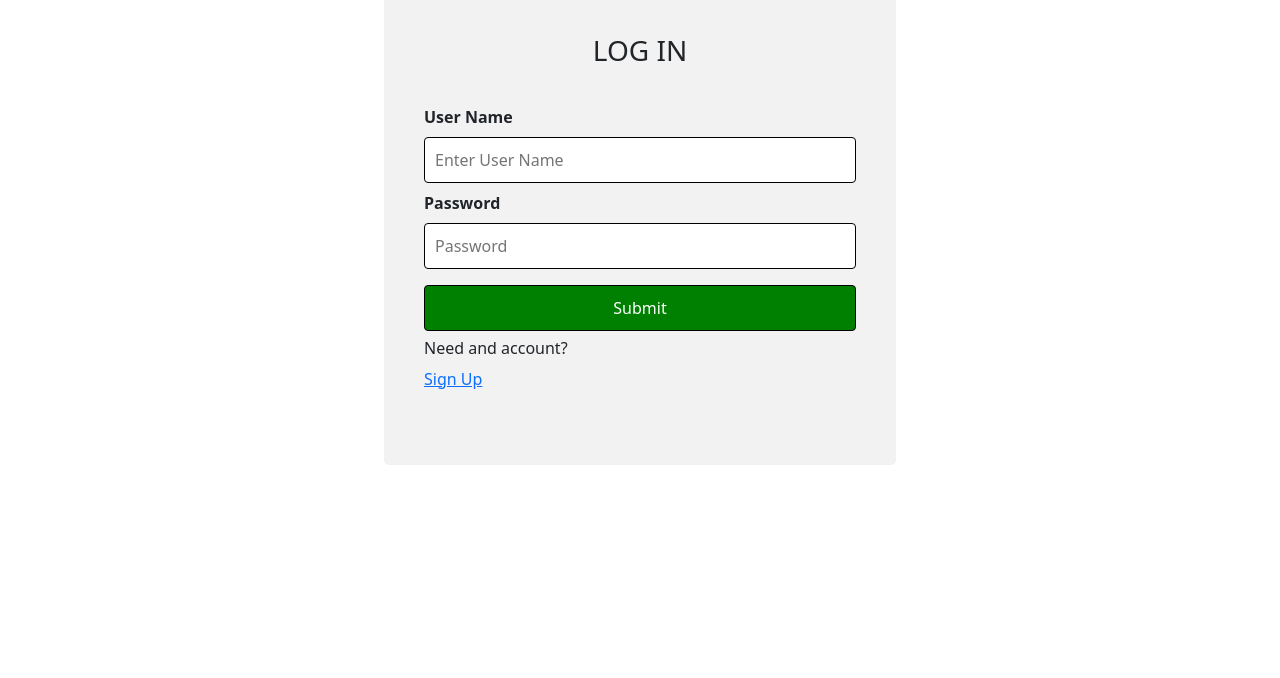
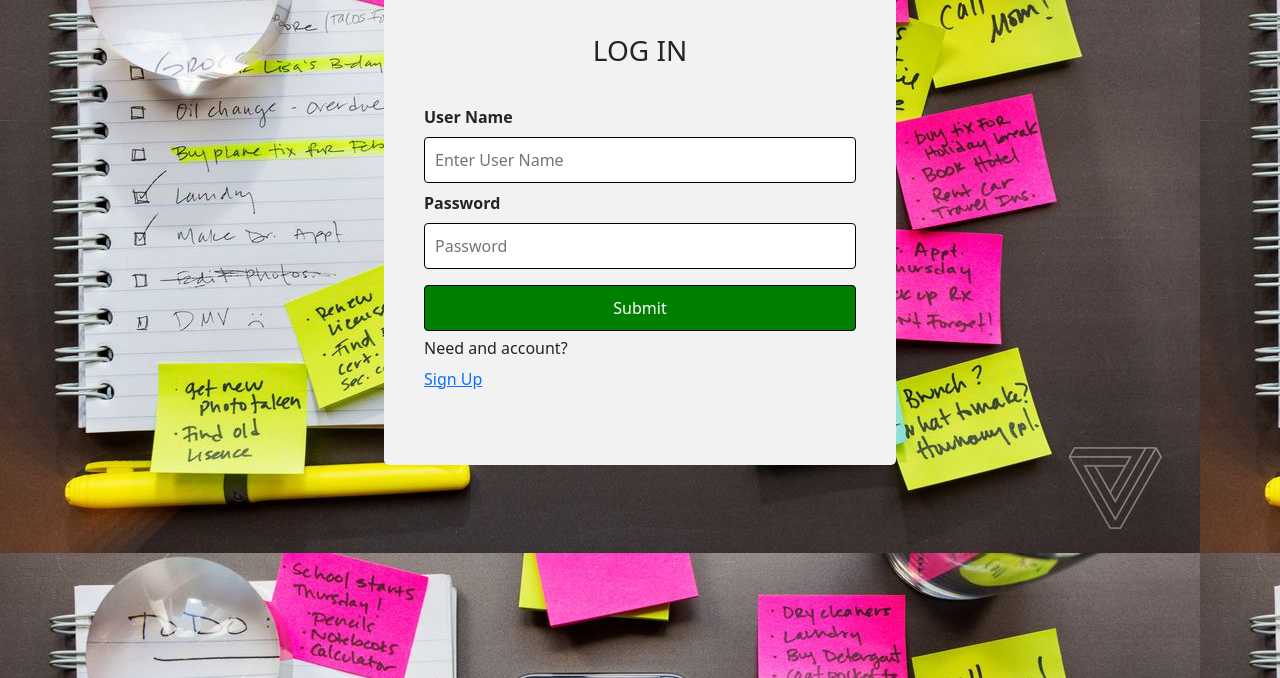
Before and after one commit to AnjuNP15/Case-Study1_Anju, a plain HTML site: page index.html in a window 1280 px wide. Shown: the part 122-800 px from the top of the page. Drawn offline with nearby package versions, Linux system fonts and the light colour scheme.

Commit message:
Update index.html

```diff
--- a/index.html
+++ b/index.html
@@ -47,7 +47,7 @@
         }
 
         body {
-            background-image: url("/Case Study/Image/ToDoimage.jpg");
+            background-image: url("/Case-Study1_ANJU/Image/ToDoimage.jpg");
         }
 
         h3 {
```
